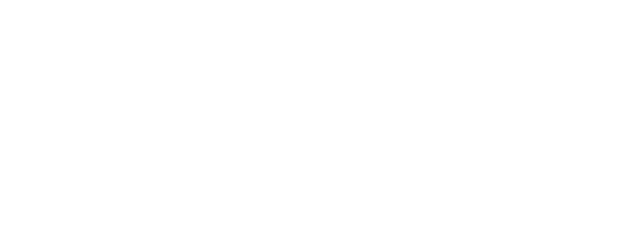
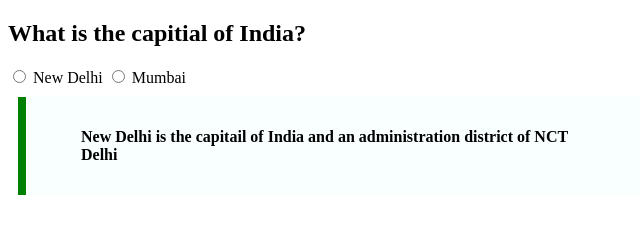
Before and after one commit to acciojob/trivia-ravikshetri, a website: page main.html in a window 1280 px wide. Shown: the whole page, without its empty margins (0-640 px from the left). Drawn offline with Linux system fonts and the light colour scheme.

Commit message:
created a submission

```diff
--- a/main.html
+++ b/main.html
@@ -10,7 +10,17 @@
 	<!-- the entire body must be written by student -->
     <script type="text/javascript" src="./script.js">
 </script>
+ <h2>What is the capitial of India?</h2>
+    <div>
+        <input type="radio" value="city" name="city"> New Delhi
+        <input type="radio" value="city" name="city"> Mumbai
 
+    </div>
+    <div id="capitial">
+        <blockquote cite="https://en.wikipedia.org/wiki/New_Delhi">
+            New Delhi is the capitail of India and an administration district of NCT Delhi
+        </blockquote>
+    </div>
 </body>
 
 </html>
--- a/styles.css
+++ b/styles.css
@@ -1,2 +1,10 @@
 
 /* Your CSS Code here. */
+#capitial{
+max-width: 600px;
+margin: 10px;
+padding: 15px;
+border-left: 8px solid green;
+background-color: #f8fffe;
+font-weight: bold;
+}
```
